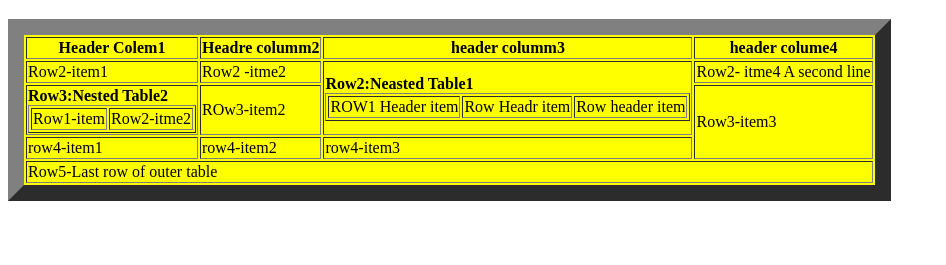
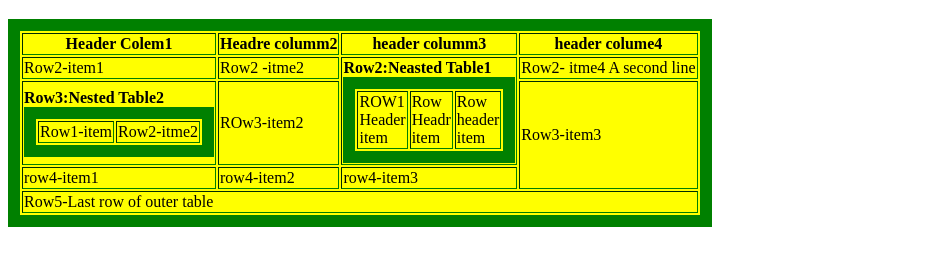
Before and after one commit to Tanveerhassan143/assingment9.1, a plain HTML site: page assingment3.html in a window 1280 px wide. Shown: the part 239-504 px from the top of the page, without its empty margins (0-946 px from the left). Drawn offline with Linux system fonts and the light colour scheme.

Commit message:
change ,add feils

```diff
--- a/assingment3.html
+++ b/assingment3.html
@@ -1,5 +1,16 @@
 <html>
 <head><b> <i>class 04 fisrt1 assingment by Sir Rizwan Bhatti .student Name Tanveer Hassan cco 116850</i> </b>
+<style>
+table{border: 12px solid green;
+
+
+}
+
+
+</style>
+
+
+
 </head>
 <title> fisrt1 assingment by class04 sir Rizwan bhatti
 </title>
@@ -33,7 +44,7 @@
 
 <td  rowspan="2"><b>Row2:Neasted Table1</b>
 
-<table border="1"> <td>
+<table border="1" style="width: 1px;"> <td>
 ROW1 Header item </td>
 <td>Row Headr item </td>
 <td>Row header item </td>
```
